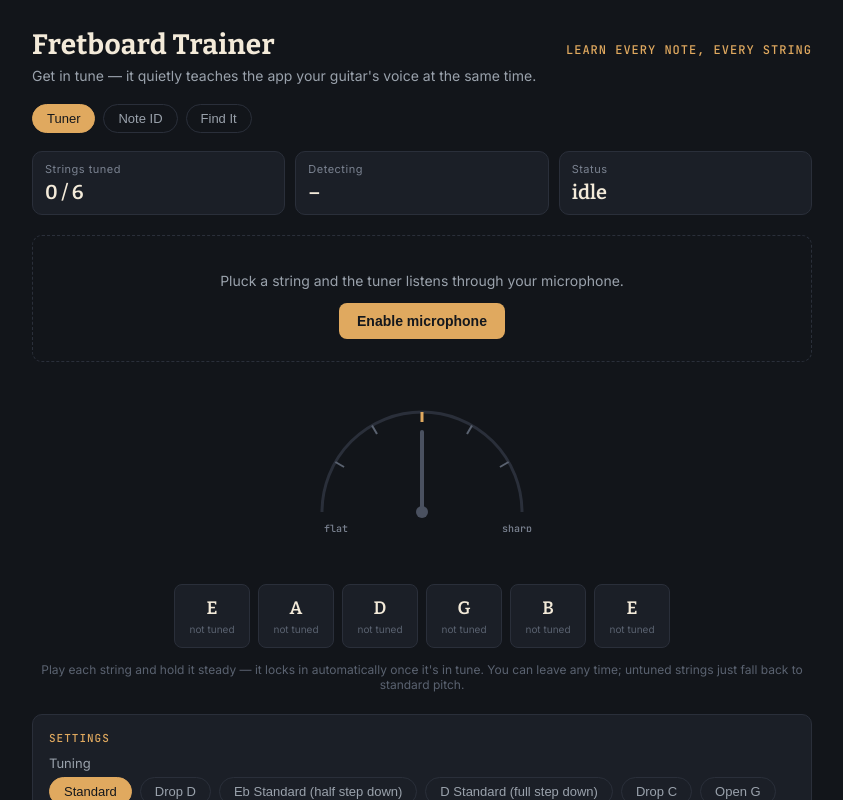
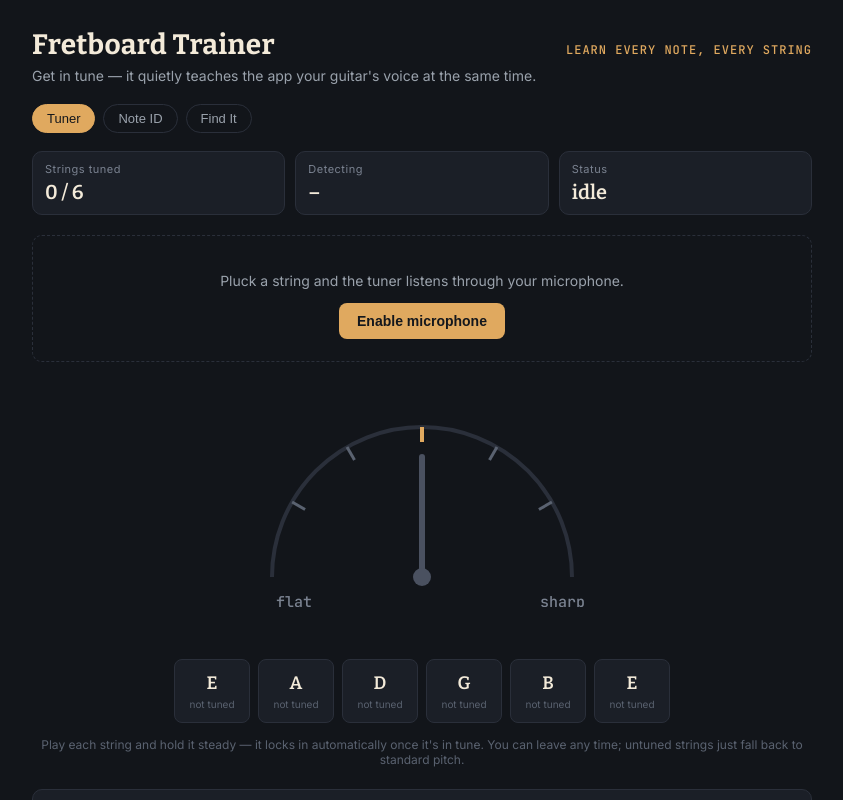
Before and after one commit to Seuafai/fretboard-trainer, a React (Vite) app: page / in a window 1280 px wide. Shown: the top 800 px of the page, without its empty margins (218-1061 px from the left). Built offline with nearby package versions, Linux system fonts and the light colour scheme.

Commit message:
More changes 5

```diff
--- a/src/App.jsx
+++ b/src/App.jsx
@@ -456,36 +456,36 @@ function TunerGauge({ cents, active }) {
   const clamped = Math.max(-50, Math.min(50, cents ?? 0));
   const angle = (clamped / 50) * 60; // -60deg..60deg
   const color = !active ? "#4a5160" : Math.abs(clamped) < 5 ? "#7cb37a" : Math.abs(clamped) < 20 ? "#e0a95f" : "#d9694e";
-  const cx = 140,
-    cy = 130,
-    r = 100;
+  const cx = 210,
+    cy = 195,
+    r = 150;
   const ticks = [-50, -25, 0, 25, 50];
   return (
-    <svg width={280} height={150} viewBox="0 0 280 150">
-      <path d={`M ${cx - r} ${cy} A ${r} ${r} 0 0 1 ${cx + r} ${cy}`} stroke="#2a2f3a" strokeWidth={3} fill="none" />
+    <svg width={420} height={225} viewBox="0 0 420 225" style={{ maxWidth: "100%", height: "auto" }}>
+      <path d={`M ${cx - r} ${cy} A ${r} ${r} 0 0 1 ${cx + r} ${cy}`} stroke="#2a2f3a" strokeWidth={4} fill="none" />
       {ticks.map((t) => {
         const a = (t / 50) * 60 * (Math.PI / 180) - Math.PI / 2;
-        const x1 = cx + Math.cos(a) * (r - 10);
-        const y1 = cy + Math.sin(a) * (r - 10);
+        const x1 = cx + Math.cos(a) * (r - 15);
+        const y1 = cy + Math.sin(a) * (r - 15);
         const x2 = cx + Math.cos(a) * r;
         const y2 = cy + Math.sin(a) * r;
-        return <line key={t} x1={x1} y1={y1} x2={x2} y2={y2} stroke={t === 0 ? "#e0a95f" : "#5a6270"} strokeWidth={t === 0 ? 3 : 2} />;
+        return <line key={t} x1={x1} y1={y1} x2={x2} y2={y2} stroke={t === 0 ? "#e0a95f" : "#5a6270"} strokeWidth={t === 0 ? 4 : 3} />;
       })}
       <line
         x1={cx}
         y1={cy}
-        x2={cx + Math.cos((angle * Math.PI) / 180 - Math.PI / 2) * (r - 20)}
-        y2={cy + Math.sin((angle * Math.PI) / 180 - Math.PI / 2) * (r - 20)}
+        x2={cx + Math.cos((angle * Math.PI) / 180 - Math.PI / 2) * (r - 30)}
+        y2={cy + Math.sin((angle * Math.PI) / 180 - Math.PI / 2) * (r - 30)}
         stroke={color}
-        strokeWidth={4}
+        strokeWidth={6}
         strokeLinecap="round"
         style={{ transition: "all 0.12s ease" }}
       />
-      <circle cx={cx} cy={cy} r={6} fill={color} />
-      <text x={cx - r + 2} y={cy + 20} fontSize={10} fill="#7a8290" className="ft-mono">
+      <circle cx={cx} cy={cy} r={9} fill={color} />
+      <text x={cx - r + 4} y={cy + 30} fontSize={15} fill="#7a8290" className="ft-mono">
         flat
       </text>
-      <text x={cx + r - 20} y={cy + 20} fontSize={10} fill="#7a8290" className="ft-mono">
+      <text x={cx + r - 32} y={cy + 30} fontSize={15} fill="#7a8290" className="ft-mono">
         sharp
       </text>
     </svg>
@@ -498,7 +498,6 @@ function TunerPage({ mic, tuning, onUpdateTuning, guitarStrings }) {
   const [detectedString, setDetectedString] = useState(null);
   const [lockProgress, setLockProgress] = useState(0);
   const [justLocked, setJustLocked] = useState(null);
-  const [debug, setDebug] = useState(null);
   const stableStartRef = useRef(null);
   const captureBufRef = useRef([]);
   const intervalRef = useRef(null);
@@ -508,7 +507,6 @@ function TunerPage({ mic, tuning, onUpdateTuning, guitarStrings }) {
     intervalRef.current = setInterval(() => {
       const s = mic.sample();
       if (!s) return;
-      setDebug({ freq: s.freq, clarity: s.clarity, rms: s.rms, confident: s.confident });
       if (!s.freq) {
         setReading(null);
         setDetectedString(null);
@@ -630,11 +628,6 @@ function TunerPage({ mic, tuning, onUpdateTuning, guitarStrings }) {
                 </span>
               ) : (
                 <span style={{ fontSize: 13, color: "#5a6270" }}>{mic.status === "active" ? "waiting for a string…" : ""}</span>
-              )}
-              {mic.status === "active" && (
-                <div className="ft-mono" style={{ fontSize: 11, color: "#5a6270", marginTop: 6 }}>
-                  debug — freq: {debug && debug.freq ? `${debug.freq.toFixed(1)}Hz` : "none"} · clarity: {debug ? debug.clarity.toFixed(2) : "–"} · volume: {debug ? debug.rms.toFixed(4) : "–"} · confident: {debug ? String(debug.confident) : "–"}
-                </div>
               )}
             </div>
 
```
